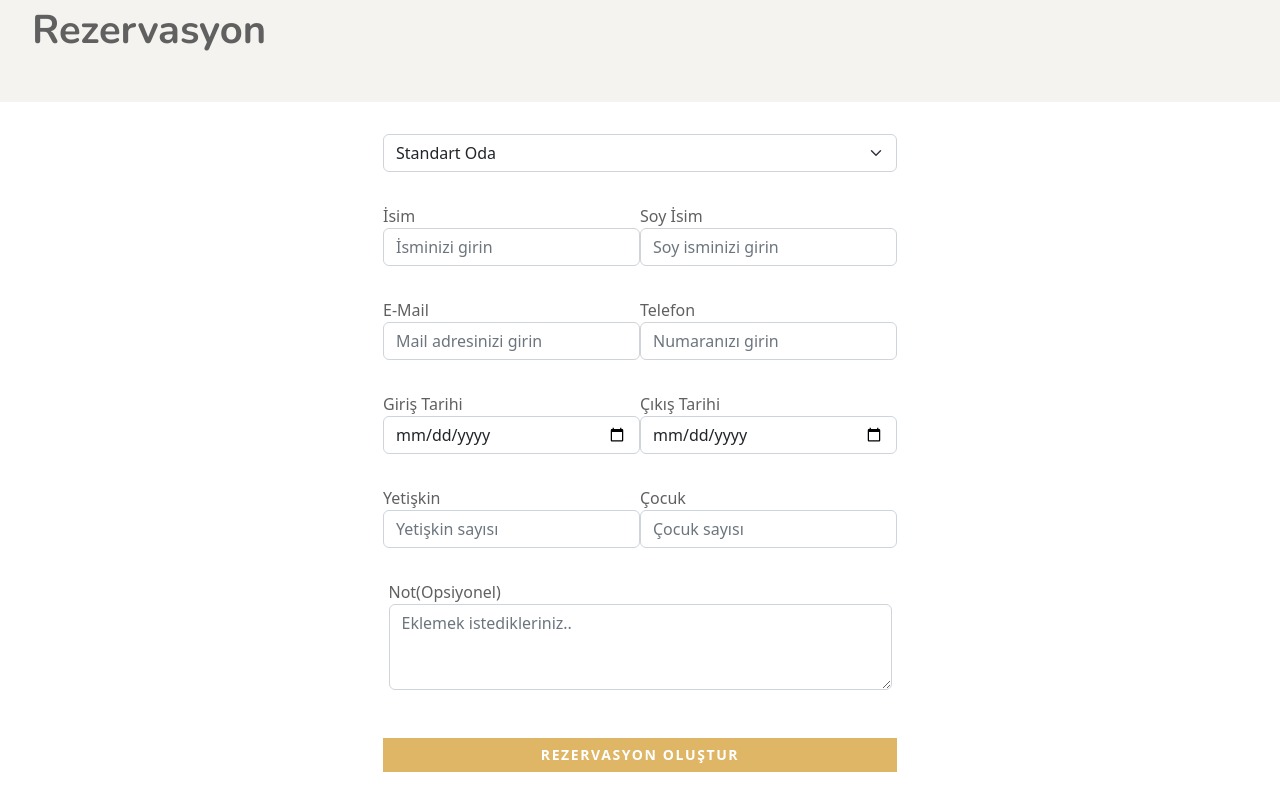
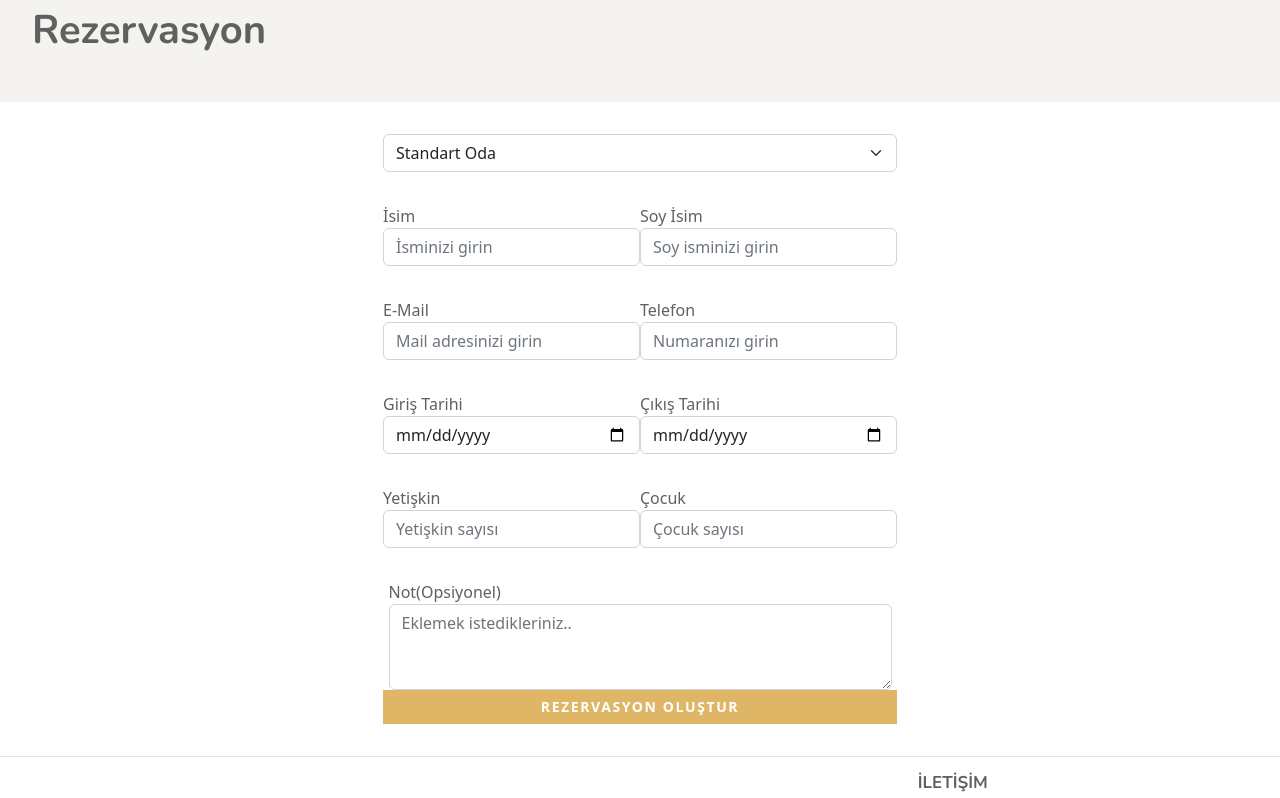
Before and after one commit to OrcaBusinessSolution/otel_taskin_app, a React (Create React App) app: page /reservation in a window 1280 px wide. Shown: the part 214-1012 px from the top of the page. Built offline with nearby package versions, Linux system fonts and the light colour scheme.

Commit message:
created reservation page

```diff
--- a/src/components/ReservationPageComponents/ReservationComponent.jsx
+++ b/src/components/ReservationPageComponents/ReservationComponent.jsx
@@ -1,5 +1,9 @@
-import React, { useState } from "react";
+import React, { useState, useRef } from "react";
 import styled from "styled-components";
+import emailjs from "@emailjs/browser";
+import Stack from "@mui/material/Stack";
+import Snackbar from "@mui/material/Snackbar";
+import MuiAlert from "@mui/material/Alert";
 
 const Container = styled.div`
   display: flex;
@@ -38,8 +42,56 @@ const RoomsButton = styled.button`
     color: #deb666;
   }
 `;
+const Alert = React.forwardRef(function Alert(props, ref) {
+  return <MuiAlert elevation={6} ref={ref} variant="filled" {...props} />;
+});
+function ReservationComponent() {
+  const [open, setOpen] = useState(false);
 
-function ReservationComponent() {
+  const form = useRef();
+
+  const handleClick = async () => {
+    setOpen(true);
+  };
+
+  const resetForm = async () => {
+    setRoomType("");
+    setFirstName("");
+    setLastName("");
+    setEmail("");
+    setPhoneNumber("");
+    setStartDate("");
+    setEndDate("");
+    setAdultCount("");
+    setChildCount("");
+    setNote("");
+  };
+
+  const alertAndResetForm = async () => {
+    await handleClick();
+    await resetForm();
+  };
+
+  const handleClose = (event, reason) => {
+    if (reason === "clickaway") {
+      return;
+    }
+    setOpen(false);
+  };
+
+  const sendEmail = (event) => {
+    event.preventDefault();
+
+    emailjs
+      .sendForm(
+        "service_28g5uop",
+        "template_1ihzn0n",
+        form.current,
+        "uLB1EpG4KDSdc4rph"
+      )
+      .then(alertAndResetForm());
+  };
+
   const [roomType, setRoomType] = useState("Standart Oda");
   const [firstName, setFirstName] = useState("");
   const [lastName, setLastName] = useState("");
@@ -85,7 +137,7 @@ function ReservationComponent() {
 
   return (
     <Container>
-      <form>
+      <form ref={form} onSubmit={sendEmail}>
         <PairDiv>
           <select
             className="selectpicker show-tick form-select form-select-md"
@@ -93,6 +145,7 @@ function ReservationComponent() {
             onChange={handleRoomType}
             required
             id="roomType"
+            name="roomType"
           >
             <option value="Standart Oda">Standart Oda</option>
             <option value="Double Oda">Double Oda</option>
@@ -108,6 +161,7 @@ function ReservationComponent() {
               className="form-control"
               id="firstName"
               value={firstName}
+              name="firstName"
               onChange={handleFirstName}
               placeholder="İsminizi girin"
             />
@@ -120,6 +174,7 @@ function ReservationComponent() {
               className="form-control"
               id="lastName"
               value={lastName}
+              name="lastName"
               onChange={handleLastName}
               aria-describedby="emailHelp"
               placeholder="Soy isminizi girin"
@@ -130,10 +185,12 @@ function ReservationComponent() {
           <div className="form-group">
             <label htmlFor="email">E-Mail</label>
             <input
+              required
               type="email"
               className="form-control"
               id="email"
               value={email}
+              name="email"
               onChange={handleEmail}
               placeholder="Mail adresinizi girin"
             />
@@ -146,6 +203,7 @@ function ReservationComponent() {
               className="form-control"
               id="phoneNumber"
               value={phoneNumber}
+              name="phoneNumber"
               onChange={handlePhoneNumber}
               aria-describedby="emailHelp"
               placeholder="Numaranızı girin"
@@ -159,7 +217,9 @@ function ReservationComponent() {
               required
               type="date"
               className="form-control"
+              id="startDate"
               value={startDate}
+              name="startDate"
               onChange={handleStartDate}
             />
           </div>
@@ -170,6 +230,7 @@ function ReservationComponent() {
               type="date"
               className="form-control"
               id="endDate"
+              name="endDate"
               value={endDate}
               onChange={handleEndDate}
             />
@@ -185,6 +246,7 @@ function ReservationComponent() {
               className="form-control"
               id="adultCount"
               value={adultCount}
+              name="adultCount"
               onChange={handleAdultCount}
               placeholder="Yetişkin sayısı"
             />
@@ -198,6 +260,7 @@ function ReservationComponent() {
               className="form-control"
               id="childCount"
               value={childCount}
+              name="childCount"
               onChange={handleChildCount}
               aria-describedby="emailHelp"
               placeholder="Çocuk sayısı"
@@ -214,19 +277,24 @@ function ReservationComponent() {
               className="form-control"
               id="note"
               value={note}
+              name="note"
               onChange={handleNote}
               placeholder="Eklemek istedikleriniz.."
             />
           </div>
         </PairDiv>
-        <RoomsButton
-          onClick={() => {
-            console.log(roomType);
-          }}
-          type="submit"
-        >
-          REZERVASYON OLUŞTUR
-        </RoomsButton>
+        <Stack spacing={2} sx={{ width: "100%" }}>
+          <RoomsButton type="submit">REZERVASYON OLUŞTUR</RoomsButton>
+          <Snackbar open={open} autoHideDuration={6000} onClose={handleClose}>
+            <Alert
+              onClose={handleClose}
+              severity="success"
+              sx={{ width: "100%" }}
+            >
+              Mailiniz iletilmiştir.
+            </Alert>
+          </Snackbar>
+        </Stack>
       </form>
     </Container>
   );
```
